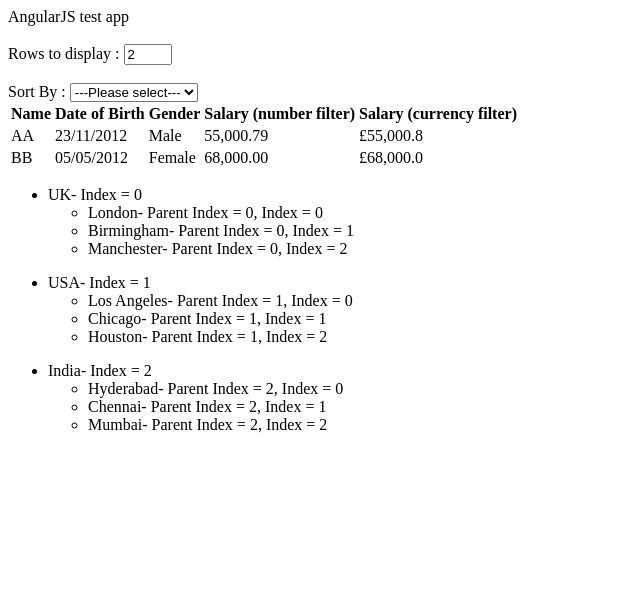
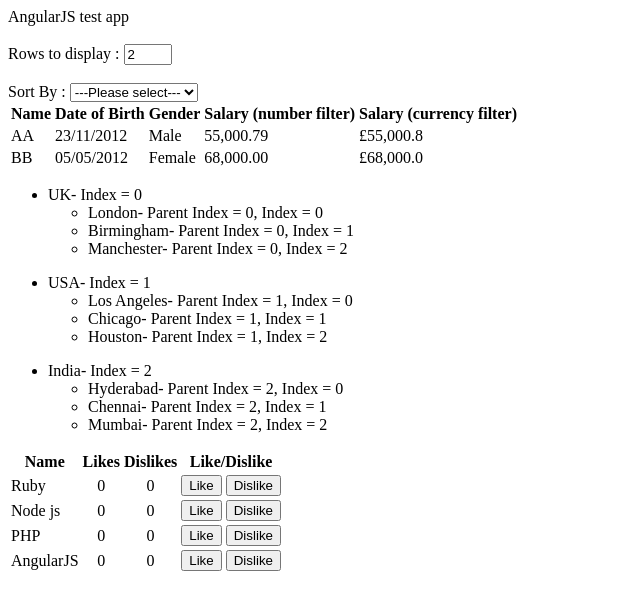
Before and after one commit to Nikhil44/angular_one_demo, a website: page angular_demo.html in a window 1280 px wide. Shown: the whole page, without its empty margins (0-640 px from the left). Drawn offline with nearby package versions, Linux system fonts and the light colour scheme.

Commit message:
use of Handling events in AngularJS

```diff
--- a/angular_demo.html
+++ b/angular_demo.html
@@ -58,6 +58,31 @@
 			</li>
 		</ul>
 
+
+
+
+		<table>
+			<thead>
+				<tr>
+					<th>Name</th>
+					<th>Likes</th>
+					<th>Dislikes</th>
+					<th>Like/Dislike</th>
+				</tr>
+			</thead>
+			<tbody>
+				<tr ng-repeat="technology in technologies">
+					<td> {{ technology.name }} </td>
+					<td style="text-align:center"> {{ technology.likes }} </td>
+					<td style="text-align:center"> {{ technology.dislikes }} </td>
+					<td>
+						<input type="button" ng-click="incrementLikes(technology)" value="Like" />
+						<input type="button" ng-click="incrementDislikes(technology)" value="Dislike" />
+					</td>
+				</tr>
+			</tbody>
+		</table>
+
 	</div>
 </body>
 </html>
--- a/demo.js
+++ b/demo.js
@@ -105,4 +105,23 @@
 	];
 
 	$scope.countries = countries;
+
+
+
+	var technologies = [
+	{ name: "Ruby", likes: 0, dislikes: 0 },
+	{ name: "Node js", likes: 0, dislikes: 0 },
+	{ name: "PHP", likes: 0, dislikes: 0 },
+	{ name: "AngularJS", likes: 0, dislikes: 0 }
+	];
+
+	$scope.technologies = technologies;
+
+	$scope.incrementLikes = function (technology) {
+		technology.likes++;
+	};
+
+	$scope.incrementDislikes = function (technology) {
+		technology.dislikes++;
+	};
 });
```
Lines whose indentation alone changed are shown as unchanged.
